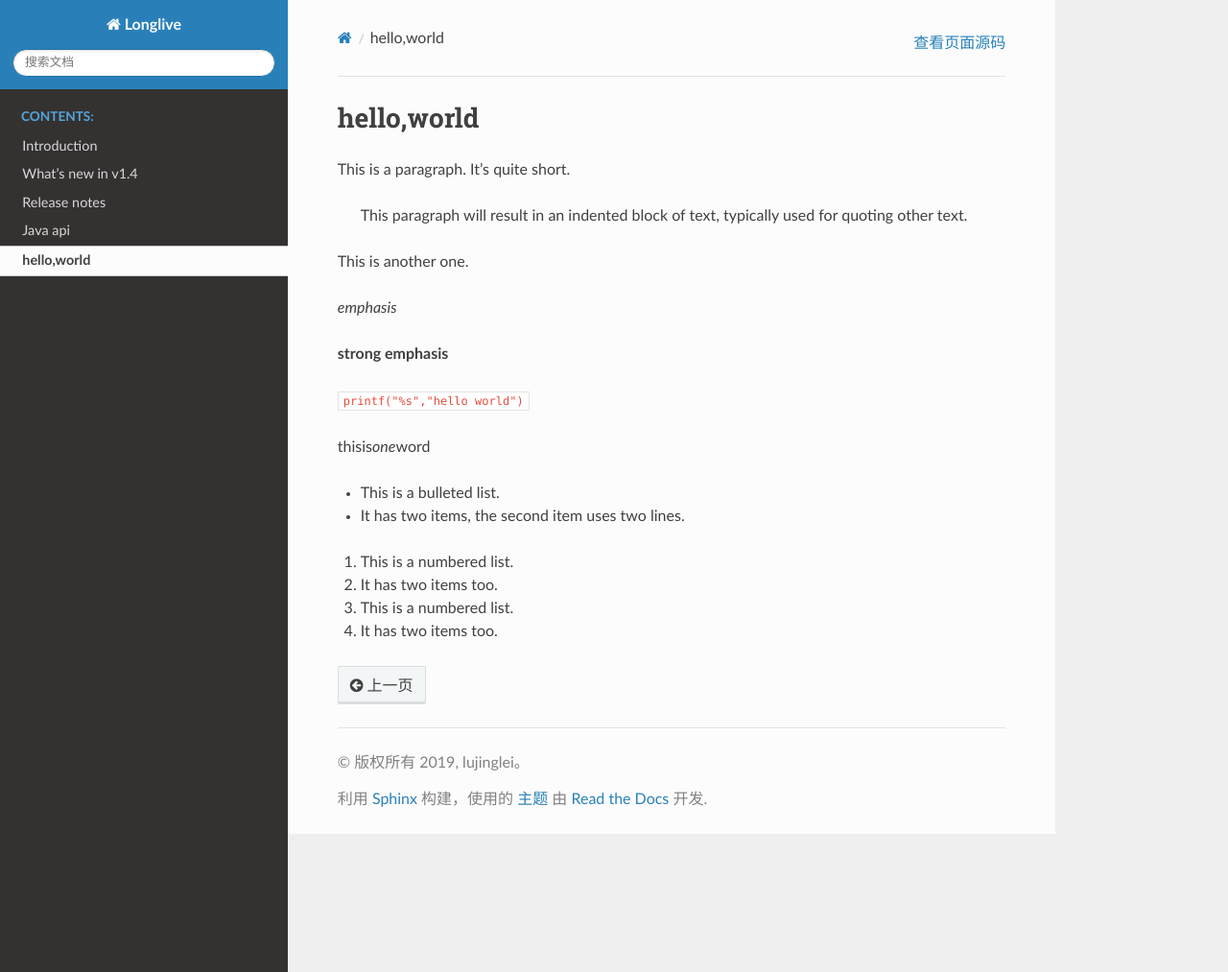
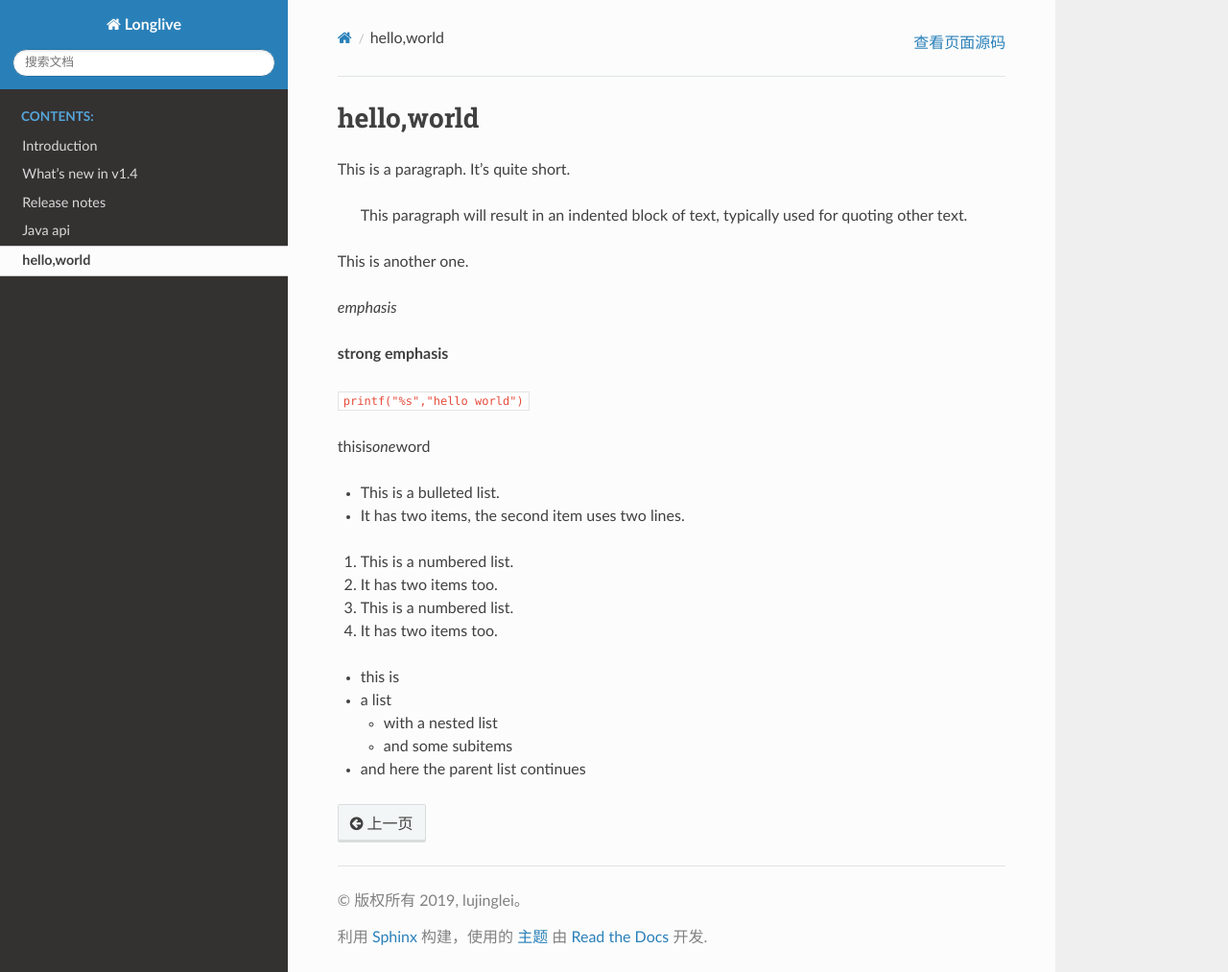
Before and after one commit to luleigreat/Longlive, a Sphinx documentation site: the page built from source/hello.rst, in a window 1280 px wide and 1013 px high. Shown: the whole window at 96% size. Built offline with Sphinx 7.4.7 and the Read the Docs theme 2.0.0, drawn with Linux system fonts in a browser that asks for light colours.

Commit message:
Update hello.rst

```diff
--- a/source/hello.rst
+++ b/source/hello.rst
@@ -25,3 +25,11 @@ thisis\ *one*\ word
 
 #. This is a numbered list.
 #. It has two items too.
+
+* this is
+* a list
+
+  * with a nested list
+  * and some subitems
+
+* and here the parent list continues
```
